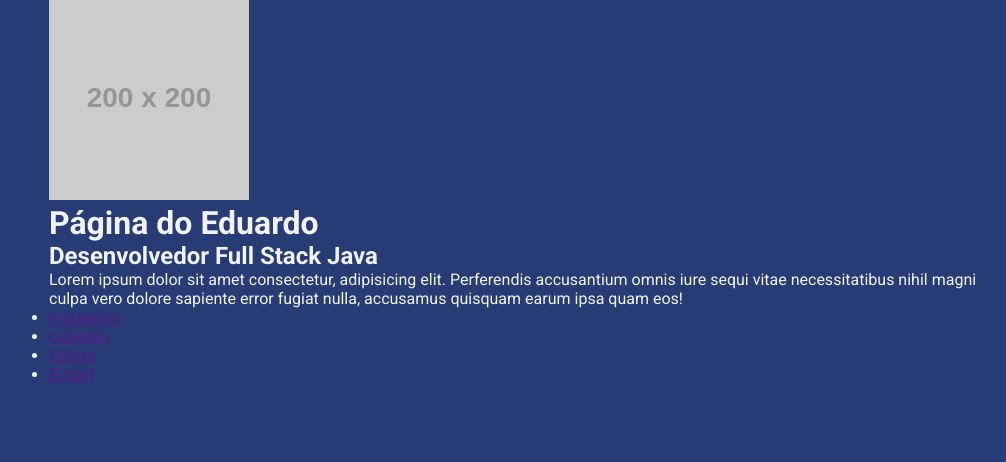
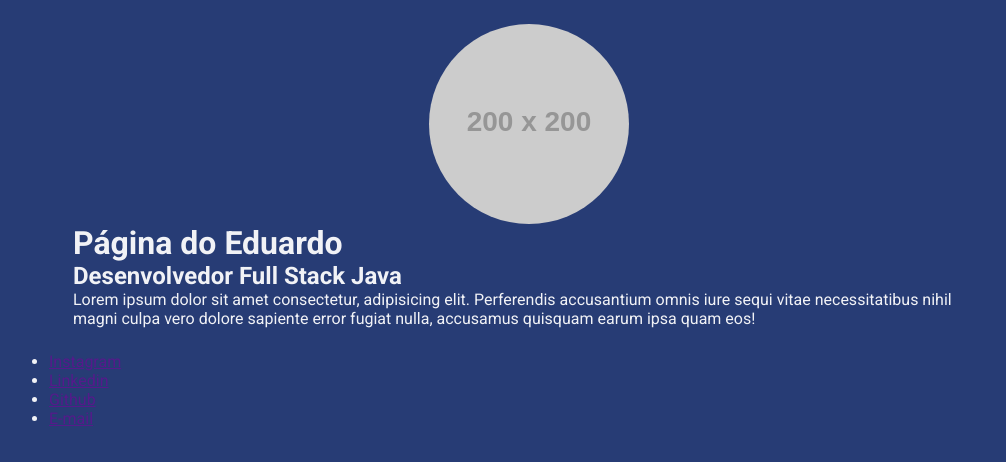
Before and after one commit to AsrielDreemurrGM/Modulo17_LESS, a website: page index.html in a window 1280 px wide. Shown: the whole page, without its empty margins (111-1117 px from the left). Drawn offline with nearby package versions, Linux system fonts and the light colour scheme; files that its build step writes are made by us from their sources; placeholder pictures from the web are drawn by us.

Commit message:
Ajustado Imagem
- Criado Classe, Centralizado e Arredondado Imagem;

```diff
--- a/index.html
+++ b/index.html
@@ -12,7 +12,7 @@
 <body>
     <div class="container">
     <header>
-            <img src="https://via.placeholder.com/200x200" alt="">
+            <img class="profile-avatar" src="https://via.placeholder.com/200x200" alt="">
             <h1>Página do Eduardo</h1>
             <h2>Desenvolvedor Full Stack Java</h2>
             <p>
--- a/src/styles/main.less
+++ b/src/styles/main.less
@@ -26,5 +26,14 @@ body {
     @media @breakpointMobile {
         max-width: 70%;
     }
+}
 
+header {
+    padding: 24px;
+
+    .profile-avatar {
+        display: block;
+        margin: 0 auto;
+        border-radius: 50%;
+    }
 }
```
